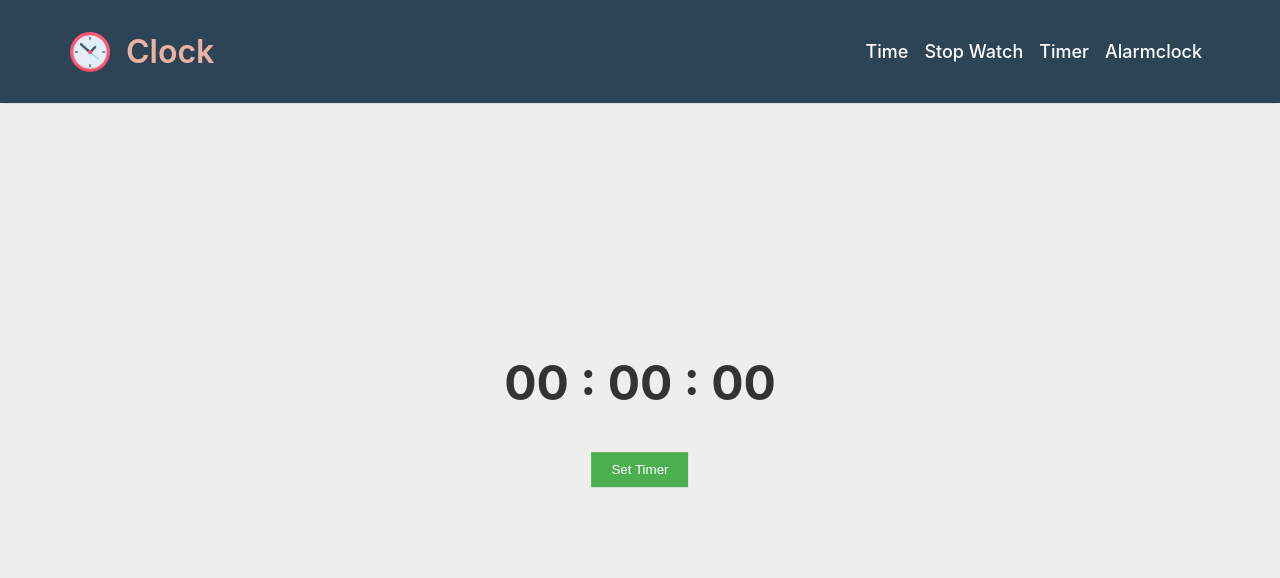
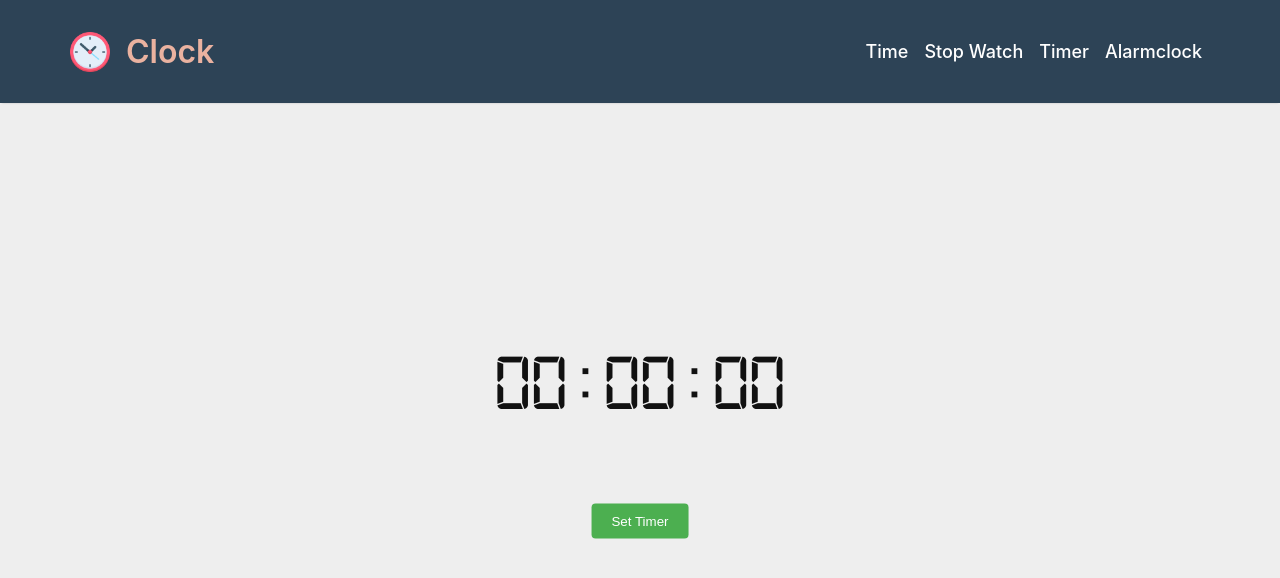
Before and after one commit to subayeel/clock, a React (Create React App) app: page /timer in a window 1280 px wide. Shown: the top 578 px of the page. Built offline with nearby package versions, Linux system fonts and the light colour scheme.

Commit message:
fonts added

```diff
--- a/src/Components/Timer.jsx
+++ b/src/Components/Timer.jsx
@@ -57,11 +57,11 @@ const Timer = () => {
         {/* <h2>{`${hours} : ${minutes} : ${seconds}`}</h2> */}
         {timerActive ? (
           <div>
-            <h2 className="timer">{formatTime(remainingTime)}</h2>
+            <p className="timer">{formatTime(remainingTime)}</p>
           </div>
         ) : (
           <div>
-            <h2 className="timer">{`00 : 00 : 00`}</h2>
+            <p className="timer">{`00:00:00`}</p>
           </div>
         )}
         <div>
--- a/src/index.css
+++ b/src/index.css
@@ -3,6 +3,12 @@
   --lightGrey: #435b66;
   --maroon: #a76f6f;
   --salmon: #eab2a0;
+}
+@font-face {
+  font-family: "Digital";
+  font-style: normal;
+  font-weight: normal;
+  src: url("./Assets/Fonts/digital.ttf");
 }
 
 body {
@@ -10,6 +16,7 @@ body {
   font-family: -apple-system, BlinkMacSystemFont, "Segoe UI", "Roboto", "Oxygen",
     "Ubuntu", "Cantarell", "Fira Sans", "Droid Sans", "Helvetica Neue",
     sans-serif;
+  /* font-family: Digital; */
   -webkit-font-smoothing: antialiased;
   -moz-osx-font-smoothing: grayscale;
   background-color: #eee;
@@ -70,6 +77,7 @@ nav header ul li a:hover {
 .container {
   text-align: center;
   .time {
+    font-family: Digital;
     font-size: 5em;
     margin-bottom: 0.3em;
   }
@@ -107,25 +115,26 @@ nav header ul li a:hover {
   }
 }
 /* Timer styles */
-.timer{
+.timer {
+  font-family: Digital;
   text-align: center;
-  font-weight: bold;
-  font-size: 48px;
-  color: #333;
+
+  font-size: 5em;
+  color: #111;
 }
 
-.main-timer-container{
+.main-timer-container {
   position: absolute;
   top: 50%;
   left: 50%;
   transform: translate(-50%, -50%);
 }
 
-.timer-btn{
+.timer-btn {
   text-align: center;
 }
 
-.timer-title{
+.timer-title {
   text-align: center;
 }
 
@@ -200,16 +209,16 @@ nav header ul li a:hover {
   color: #555;
 }
 
-.btn-container{
+.btn-container {
   display: flex;
   justify-content: center;
 }
 
-.timer-btn{
-  background-color: #4CAF50;
+.timer-btn {
+  background-color: #4caf50;
   color: white;
   padding: 10px 20px;
   margin: 0 10px;
   border: none;
-  border-radius: 4px;
+  border-radius: 4px;
 }
```
Also changed, not shown: src/Assets/Fonts/digital.ttf (added).
